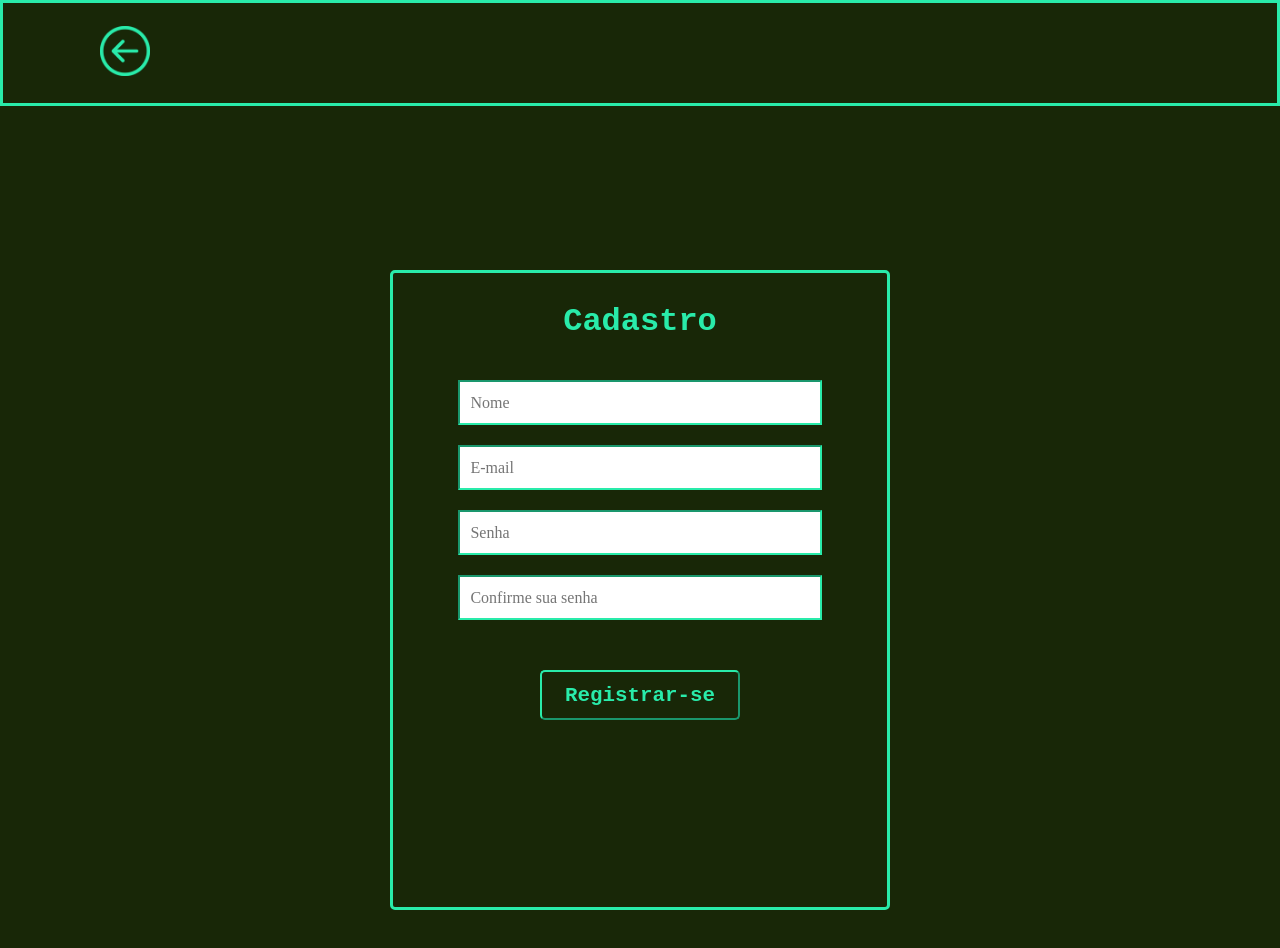
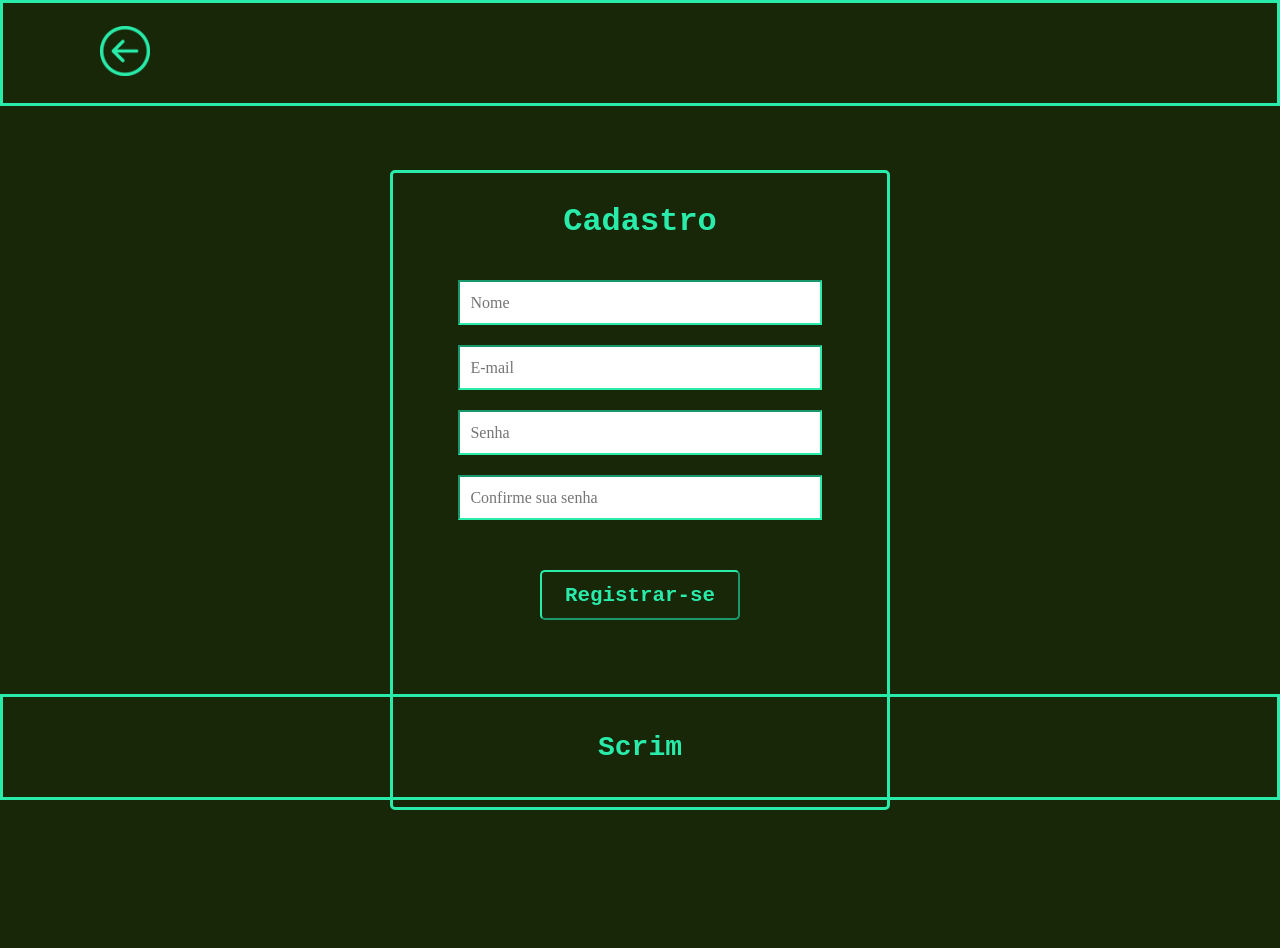
Before and after one commit to shunny2/scrim-frontend, a React (Create React App) app: page /signup in a window 1280 px wide. Shown: the top 948 px of the page. After the commit the page ends 810 px from the top, so only its background shows below. Built offline with nearby package versions, Linux system fonts and the light colour scheme.

Commit message:
Fix: Added footer in pages (Home, Register, Edit and ViewMore)

```diff
--- a/src/pages/Edit/index.js
+++ b/src/pages/Edit/index.js
@@ -5,6 +5,7 @@ import { yupResolver } from '@hookform/resolvers/yup';
 import * as yup from 'yup';
 import * as S from './styles';
 import Header from '../../components/Header';
+import Footer from '../../components/Footer';
 import Input from '../../components/Input';
 import TextArea from '../../components/TextArea';
 import Button from '../../components/Button';
@@ -85,6 +86,8 @@ function Edit() {
                     </S.Form>
                 </S.Content>
             </S.Main>
+
+            <Footer />
         </>
     )
 }
--- a/src/pages/Edit/styles.js
+++ b/src/pages/Edit/styles.js
@@ -14,8 +14,6 @@ export const Content = styled.div`
     width: 500px;
     height: 600px;
     border-radius: 5px;
-    margin-top: 100px;
-    margin-bottom: 100px;
 `;
 
 export const H1 = styled.h1`
--- a/src/pages/Home/index.js
+++ b/src/pages/Home/index.js
@@ -10,6 +10,7 @@ import Loading from '../../assets/loading.gif';
 
 import api from '../../services/api';
 import { useQuery, useQueryClient } from 'react-query';
+import Footer from '../../components/Footer';
 
 function Home() {
   const { data: games, isFetching } = useQuery('games', async () => {
@@ -70,6 +71,8 @@ function Home() {
           })}
         </S.Content>
       </S.Main>
+
+      <Footer />
     </>
   )
 }
--- a/src/pages/Home/styles.js
+++ b/src/pages/Home/styles.js
@@ -8,7 +8,7 @@ export const Main = styled.main`
 `;
 
 export const Content = styled.div`
-    margin-top: 1rem;
+
 `;
 
 export const Card = styled.div`
--- a/src/pages/Register/index.js
+++ b/src/pages/Register/index.js
@@ -5,6 +5,7 @@ import { yupResolver } from '@hookform/resolvers/yup';
 import * as yup from 'yup';
 import * as S from './styles';
 import Header from '../../components/Header';
+import Footer from '../../components/Footer';
 import Input from '../../components/Input';
 import TextArea from '../../components/TextArea';
 import Button from '../../components/Button';
@@ -71,6 +72,8 @@ function Register() {
                     </S.Form>
                 </S.Content>
             </S.Main>
+
+            <Footer />
         </>
     )
 }
--- a/src/pages/Register/styles.js
+++ b/src/pages/Register/styles.js
@@ -14,8 +14,6 @@ export const Content = styled.div`
     width: 500px;
     height: 600px;
     border-radius: 5px;
-    margin-top: 100px;
-    margin-bottom: 100px;
 `;
 
 export const H1 = styled.h1`
--- a/src/pages/SignUp/index.js
+++ b/src/pages/SignUp/index.js
@@ -10,6 +10,7 @@ import Button from '../../components/Button';
 import * as S from './styles';
 
 import api from '../../services/api';
+import Footer from '../../components/Footer';
 
 const SignUp = () => {
 
@@ -79,6 +80,8 @@ const SignUp = () => {
           </S.Form>
         </S.Content>
       </S.Main>
+
+      <Footer />
     </>
   );
 }
--- a/src/pages/SignUp/styles.js
+++ b/src/pages/SignUp/styles.js
@@ -14,8 +14,6 @@ export const Content = styled.div`
     width: 500px;
     height: 640px;
     border-radius: 5px;
-    margin-top: 100px;
-    margin-bottom: 100px;
 `;
 
 export const H1 = styled.h1`
--- a/src/pages/ViewMore/index.js
+++ b/src/pages/ViewMore/index.js
@@ -2,6 +2,7 @@ import React, { useEffect, useState } from 'react';
 import { useParams } from 'react-router-dom'
 
 import Header from '../../components/Header';
+import Footer from '../../components/Footer';
 
 import * as S from './styles';
 import More from '../../assets/more.png';
@@ -43,6 +44,8 @@ function ViewMore() {
           </S.Card>
         </S.Content>
       </S.Main>
+
+      <Footer />
     </>
   )
 }
```
Lines whose indentation alone changed are shown as unchanged.
